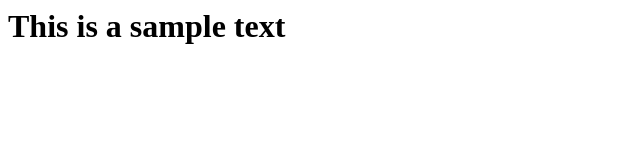
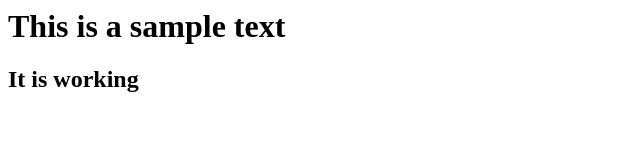
Before and after one commit to rawatog/my-site, a plain HTML site: page index.html in a window 1280 px wide. Shown: the whole page, without its empty margins (0-640 px from the left). Drawn offline with Linux system fonts and the light colour scheme.

Commit message:
Update index.html

```diff
--- a/index.html
+++ b/index.html
@@ -3,7 +3,7 @@
 <body>
 
 <h1>This is a sample text</h1>
-
+<h2>It is working</h2>
 
 </body>
 </html>
```
